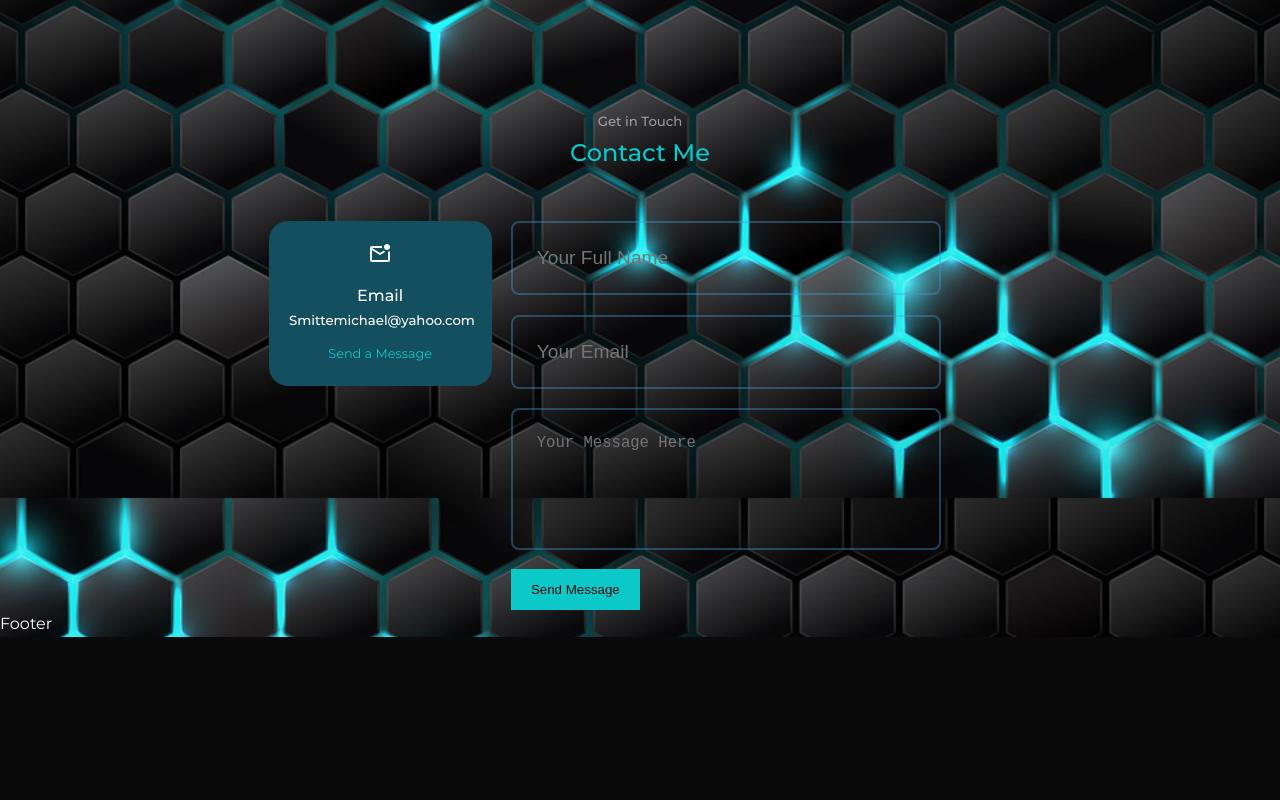
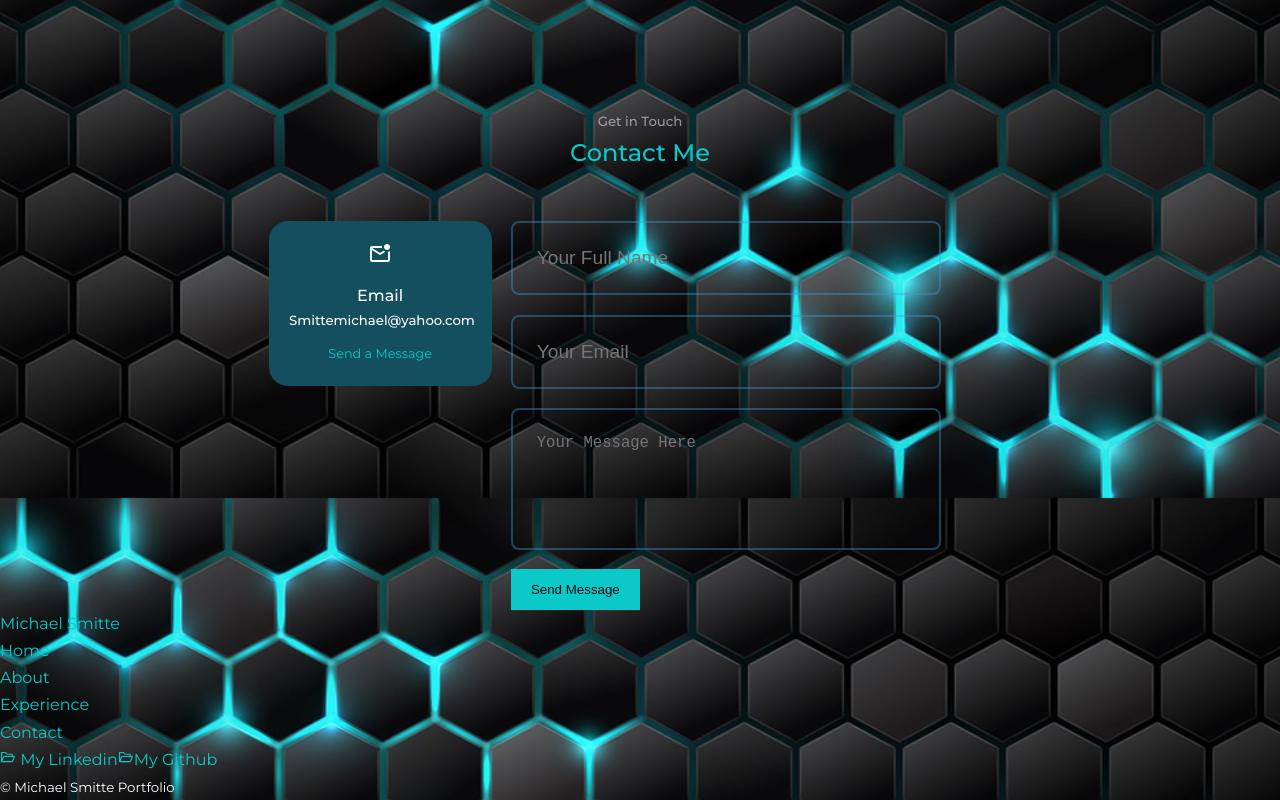
Before and after one commit to Hochipochi/React-Portfolio, a React (Create React App) app: page / in a window 1280 px wide. Shown: the part 2702-3502 px from the top of the page. Before the commit the page ends 3339 px from the top, so only its background shows below. Built offline with nearby package versions, Linux system fonts and the light colour scheme.

Commit message:
finalized contact.jsx, installed new packages into package.json

```diff
--- a/package.json
+++ b/package.json
@@ -7,6 +7,7 @@
     "@testing-library/jest-dom": "^5.16.5",
     "@testing-library/react": "^13.4.0",
     "@testing-library/user-event": "^13.5.0",
+    "emailjs-com": "^3.2.0",
     "react": "^18.2.0",
     "react-dom": "^18.2.0",
     "react-icons": "^4.7.1",
--- a/src/components/contact/Contact.jsx
+++ b/src/components/contact/Contact.jsx
@@ -1,8 +1,20 @@
 import React from 'react'
 import './contact.css'
 import { MdOutlineMarkEmailUnread } from 'react-icons/md'
+import { useRef } from 'react';
+import emailjs from 'emailjs-com'
 
 const Contact = () => {
+  const form = useRef();
+
+  const sendEmail = (e) => {
+    e.preventDefault();
+
+    emailjs.sendForm('service_rxviodg', 'template_0nkanvs', form.current, '5sf1MlgBOMaoGhj3F')
+
+    e.target.reset()
+  };
+
   return (
     <section id='contact'>
       <h5>Get in Touch</h5>
@@ -18,7 +30,7 @@
           </article>
         </div>
         {/* end of contact options */}
-        <form action=''>
+        <form ref={form} onSubmit={sendEmail}>
           <input type='text' name='name' placeholder='Your Full Name' required />
           <input type='email' name='email' placeholder='Your Email' required />
           <textarea name="message" placeholder='Your Message Here' rows="5" required></textarea>
--- a/src/components/footer/Footer.jsx
+++ b/src/components/footer/Footer.jsx
@@ -1,9 +1,27 @@
 import React from 'react'
 import './footer.css'
+import { AiOutlineFolderOpen } from 'react-icons/ai'
 
 const Footer = () => {
   return (
-    <div>Footer</div>
+    <footer>
+      <a href='#' className='footer__logo'>Michael Smitte</a>
+      <ul className='permalinks'>
+        <li><a href='#'>Home</a></li>
+        <li><a href='#'>About</a></li>
+        <li><a href='#'>Experience</a></li>
+        <li><a href='#'>Contact</a></li>
+      </ul>
+
+      <div className="footer__socials">
+        <a href='https://www.linkedin.com/' target='_blank'><AiOutlineFolderOpen /> My Linkedin</a>
+        <a href='https://github.com/Hochipochi' target='_blank'><AiOutlineFolderOpen />My Github</a>
+      </div>
+
+      <div className='footer__copyright'>
+        <small>&copy; Michael Smitte Portfolio</small>
+      </div>
+    </footer>
   )
 }
 
```
Also changed, not shown: 1 other file (tests, documents, lock files or other folders).
